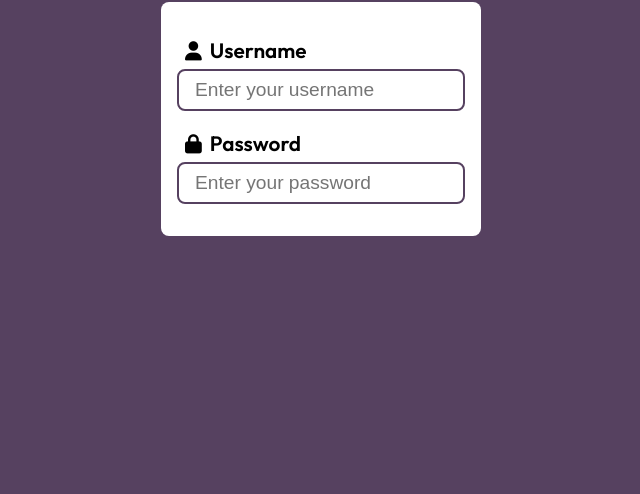
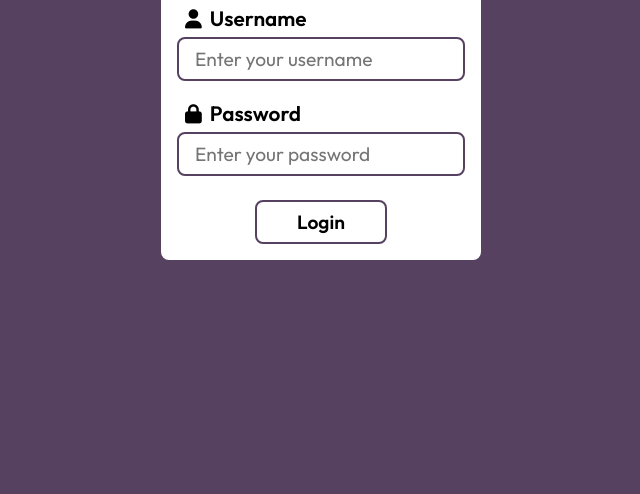
Before and after one commit to amirhirx/mini-web-projects, a plain HTML site: page login-page/index.html in a window 1280 px wide. Shown: the part 306-800 px from the top of the page, without its empty margins (319-959 px from the left). Drawn offline with Linux system fonts and the light colour scheme.

Commit message:
Add submit button and some little edit for login page

```diff
--- a/login-page/index.html
+++ b/login-page/index.html
@@ -16,9 +16,10 @@
     <h1>Welcome Back!</h1>
     <form id="login">
         <label for="username"><i class="fa fa-user"></i>Username</label>
-        <input type="text" id="username" placeholder="Enter your username">
+        <input type="text" id="username" placeholder="Enter your username" required>
         <label for="username"><i class="fa fa-lock"></i>Password</label>
-        <input type="password" id="password" placeholder="Enter your password">
+        <input type="password" id="password" placeholder="Enter your password" required>
+        <button id="submit" submit>Login</button>
     </form>
 </body>
 </html>
--- a/login-page/style.css
+++ b/login-page/style.css
@@ -2,6 +2,7 @@
     margin: 0;
     padding: 0;
     box-sizing: border-box;
+    font-family: outfit;
 }
 *::selection{
     color: #fff;
@@ -19,7 +20,6 @@ body{
     flex-direction: column;
     justify-content: center;
     align-items: center;
-    font-family: outfit;
 }
 h1{
     font-size: 2.5rem;
@@ -28,7 +28,7 @@ h1{
 #login{
     width: 20rem;
     margin: 1rem 0;
-    padding: 1rem 1rem 2rem;
+    padding: 0.5rem 1rem 1rem;
     display: flex;
     flex-direction: column;
     background: #fff;
@@ -51,3 +51,20 @@ h1{
     font-size: 1.2rem;
     color: #000;
 }
+#submit{
+    width: min-content;
+    align-self: center;
+    margin-top: 1.5rem;
+    padding: 0.5rem 2.5rem;
+    font-size: 1.2rem;
+    font-weight: 600;
+    background: transparent;
+    border: 2px solid rgb(86, 65, 96);
+    border-radius: 0.5rem;
+    transition: 0.3s all;
+}
+#submit:hover{
+    color: #fff;
+    background: rgb(86, 65, 96);
+    font-weight: 800;
+}
```
